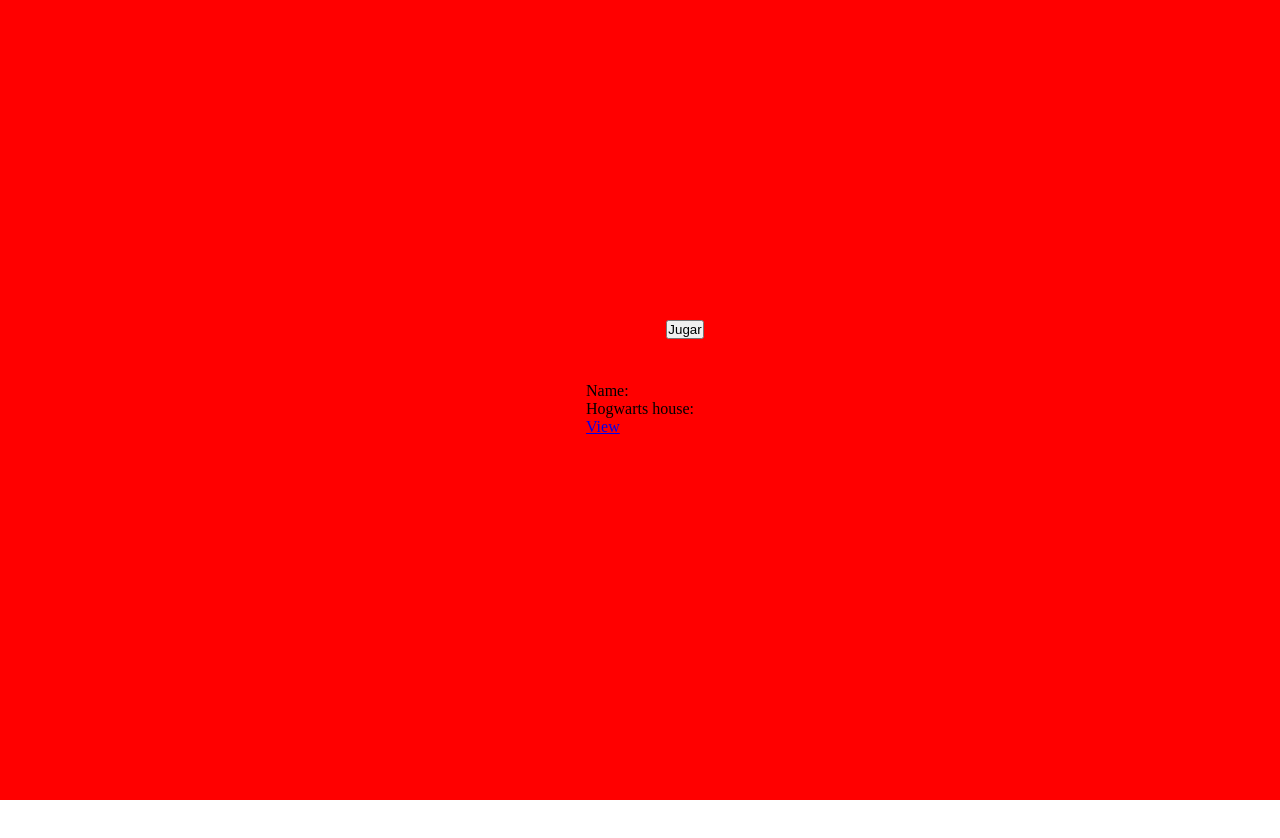
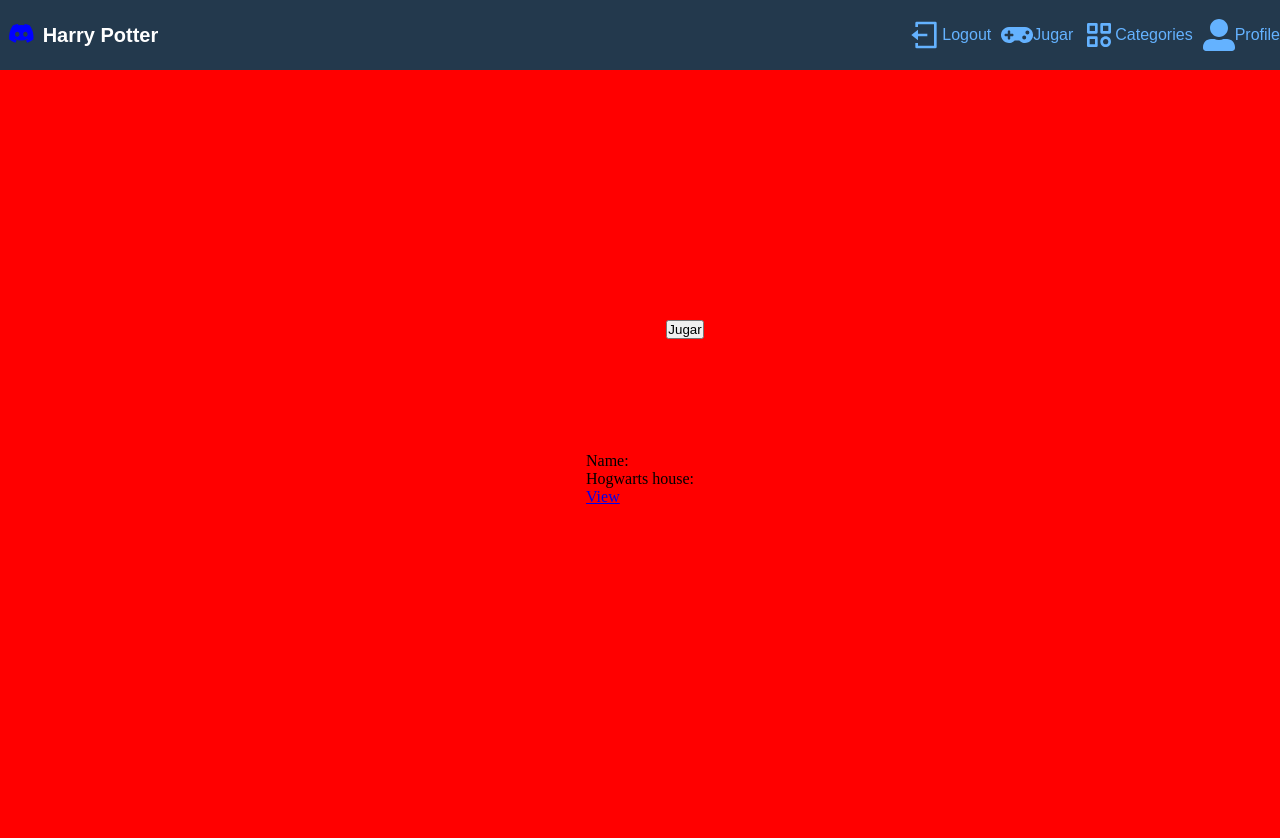
Before and after one commit to Ivan-Oliver/HarryPoterWeb, a React (Create React App) app in the folder harrypoterweb/: page /randoms in a window 1280 px wide. Shown: the top 838 px of the page. Before the commit the page ends 800 px from the top, so only its background shows below. Built offline with nearby package versions, Linux system fonts and the light colour scheme.

Commit message:
feat button games

```diff
--- a/harrypoterweb/src/components/Navbar/index.tsx
+++ b/harrypoterweb/src/components/Navbar/index.tsx
@@ -1,7 +1,7 @@
 import { FC, useCallback, useState } from 'react'
 import { Props } from './types'
 import { useLocation, useNavigate } from 'react-router-dom';
-import { FaDiscord, FaBars, FaUserAlt } from 'react-icons/fa';
+import { FaDiscord, FaBars, FaUserAlt,FaGamepad} from 'react-icons/fa';
 import { RiLogoutBoxLine } from 'react-icons/ri';
 import { BiCategory } from 'react-icons/bi';
 import { IconContext } from 'react-icons';
@@ -33,6 +33,10 @@ const Navbar: FC<Props> = ({ type = 'list' }) => {
         navigate('/welcome')
     }, [navigate])
 
+    const handleGoToGame = useCallback(() => {
+        navigate("/randoms");
+      }, [navigate]);
+
 
     return (
         <Container>
@@ -45,10 +49,12 @@ const Navbar: FC<Props> = ({ type = 'list' }) => {
                     <MobileIcon onClick={() => setShowMobileMenu(!showMobileMenu)}>
                         <FaBars />
                     </MobileIcon>
-
                     <Menu $open={showMobileMenu}>
                         <MenuItem>
                             <MenuItemLink onClick={handleLogout}><RiLogoutBoxLine/>Logout</MenuItemLink>
+                        </MenuItem>
+                        <MenuItem>
+                            <MenuItemLink onClick={handleGoToGame}> <FaGamepad/>Jugar </MenuItemLink>
                         </MenuItem>
                         <MenuItem>
                             <MenuItemLink onClick={handleBackCategories}><BiCategory/>Categories </MenuItemLink>
--- a/harrypoterweb/src/views/Randoms/index.tsx
+++ b/harrypoterweb/src/views/Randoms/index.tsx
@@ -7,14 +7,11 @@ import { useNavigate } from "react-router-dom"; import {
 import { Character } from "../../models/characters";
 import { getCharacters } from "../../services/api/characters";
 import Card from "../../components/Card";
+import Navbar from "../../components/Navbar";
 
 const Randoms: FC = () => {
   const [character, setCharacter] = useState<Character | null>();
   const navigate = useNavigate();
-
-  const handleGoToLogin = useCallback(() => {
-    navigate("/login");
-  }, [navigate]);
 
   const handleRandomCharacter = useCallback(async () => {
     const characters = await getCharacters()
@@ -33,6 +30,8 @@ const Randoms: FC = () => {
   }
 
   return (
+    <>
+    <Navbar/>
     <WelcomeContainer>
       <ButtonBoxes>
         <ButtonLogin onClick={handleRandomCharacter}>Jugar</ButtonLogin>
@@ -46,6 +45,7 @@ const Randoms: FC = () => {
         />
       </div>
     </WelcomeContainer>
+    </>
   )
 }
 
```
